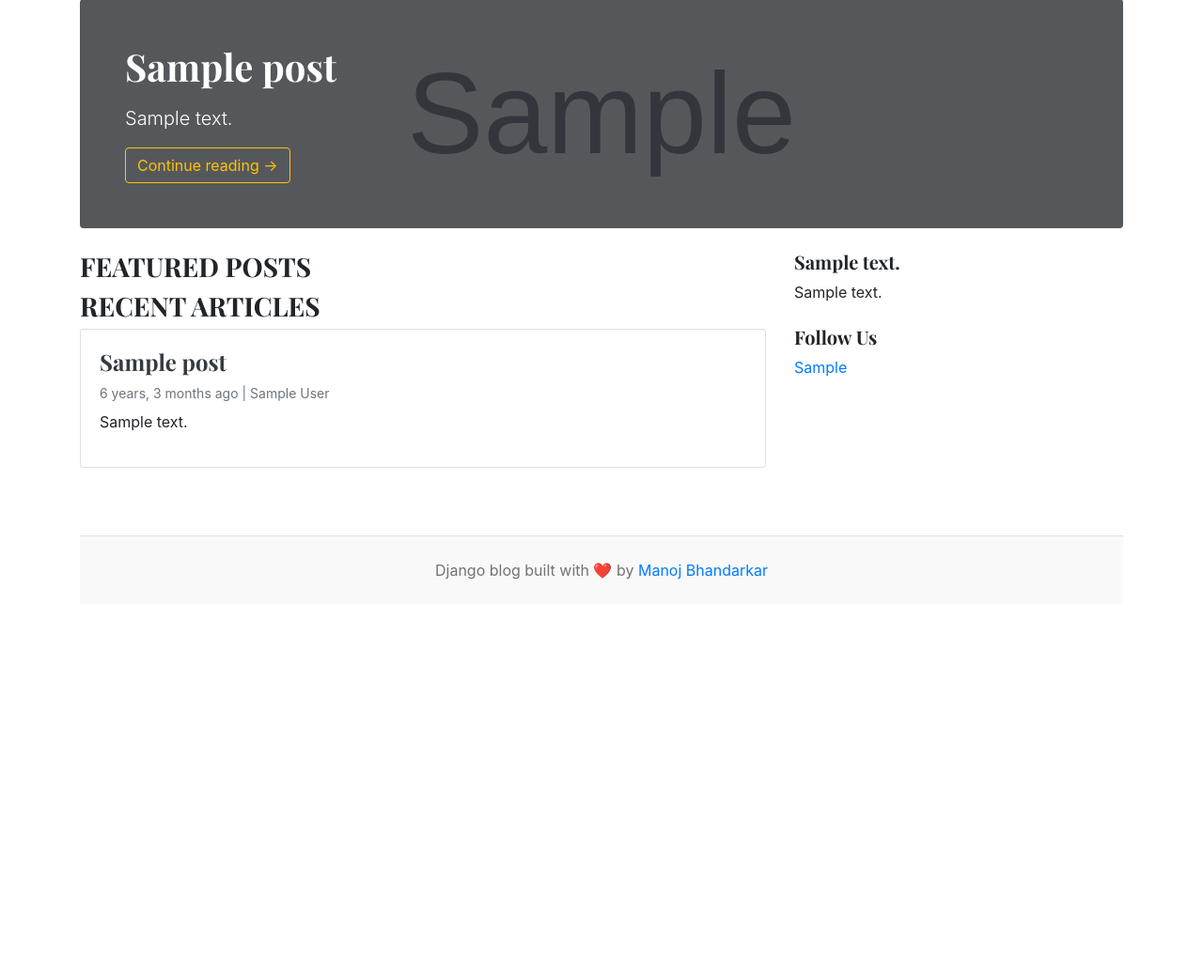
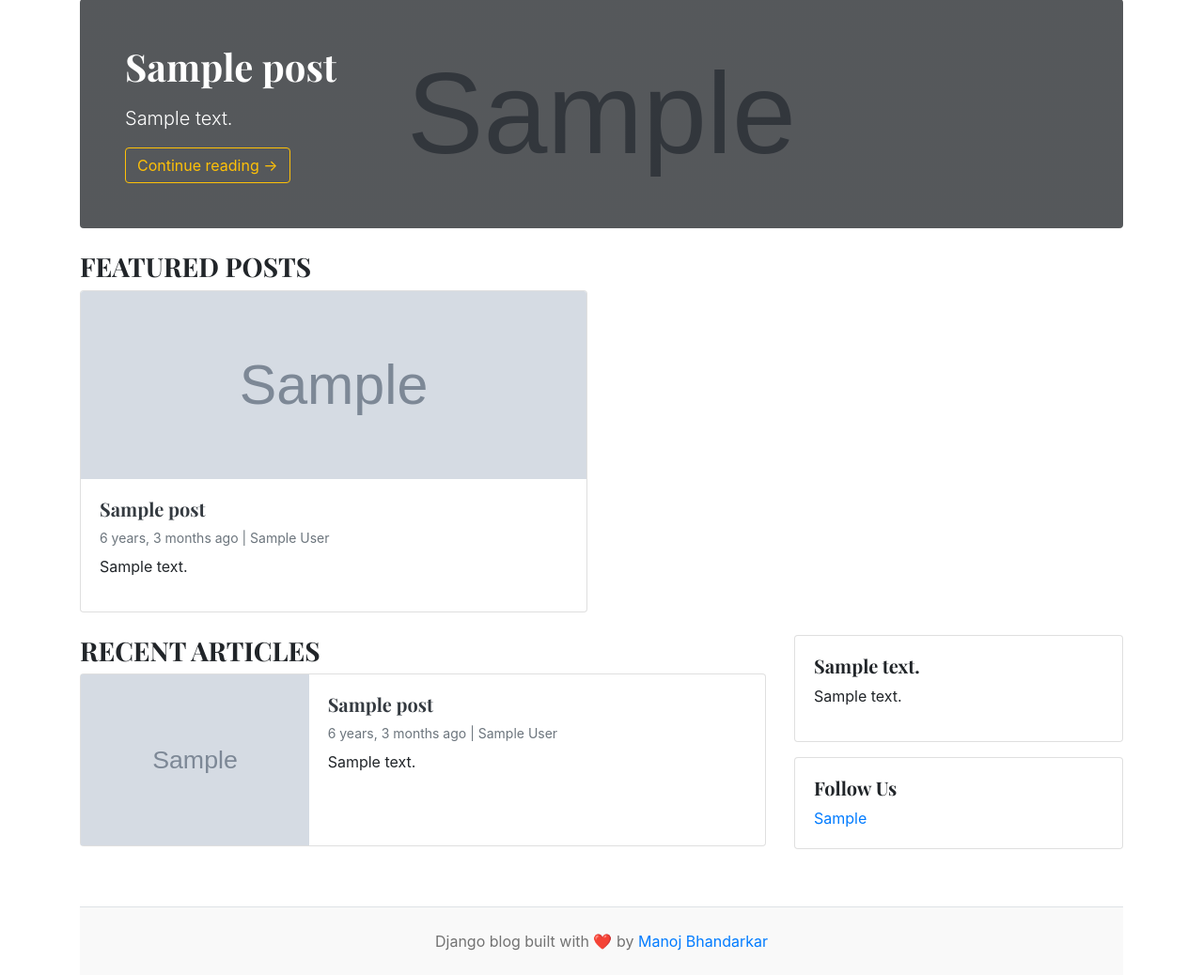
Before and after one commit to Manoj-Bhandarkar/django-blog, a Django app: template templates/home.html in a window 1280 px wide. Shown: the part 156-1194 px from the top of the page at 94% size. Before the commit the page ends 773 px from the top, so only its background shows below. Run offline with Django 5.2, Linux system fonts and the light colour scheme; tables that the repository leaves empty hold one stand-in row (values such as "Sample post"); the template is opened without the code that fills it: values that come from a table or form of the project are taken from there, most other values are stand-ins (such as "Sample title", 1, 10 or a date in 2020); grey boxes marked "Sample" are stand-in pictures; data that the repository does not hold is empty; parts of the project's set-up code (start-up, migrations or seed data) failed here and were passed over.

Commit message:
look fix

```diff
--- a/templates/home.html
+++ b/templates/home.html
@@ -1,6 +1,5 @@
 {% extends 'base.html' %}
 {% block content %}
-
 <!-- HERO SECTION -->
 {% for post in featured_posts %}
 {% if forloop.first %}
@@ -19,71 +18,78 @@
 {% endif %}
 {% endfor %}
 
-
-<!-- MAIN GRID -->
-<div class="row">
-
-  <!-- LEFT CONTENT -->
-  <div class="col-lg-8 col-md-12">
-
 <!-- FEATURED POSTS -->
 <h3 class="section-title">FEATURED POSTS</h3>
 
-    {% for post in featured_posts %}
-    {% if not forloop.first %}
-    <div class="featured-post d-flex mb-4">
+<div class="row">
+  {% for post in featured_posts|slice:":2" %}
+  <div class="col-md-6">
+    <div class="card h-100">
 
+      {% if post.featured_image %}
+      <img src="{{ post.featured_image.url }}" class="card-img-top" style="height:200px; object-fit:cover;">
+      {% endif %}
 
-      <!-- TEXT -->
-      <div>
+      <div class="card-body">
         <h5>
           <a href="{% url 'blog_detail' post.slug %}" class="text-dark">
             {{ post.title }}
           </a>
         </h5>
 
-        <small class="text-muted d-block mb-1">
+        <small class="text-muted d-block mb-2">
           {{ post.created_at|timesince }} ago | {{ post.author }}
         </small>
 
-        <p class="mb-0">
-          {{ post.short_description|truncatewords:20 }}
-        </p>
+        <p>{{ post.short_description|truncatewords:20 }}</p>
       </div>
 
     </div>
-    {% endif %}
+  </div>
   {% endfor %}
+</div>
 
 
-    <!-- RECENT POSTS -->
+<!-- MAIN CONTENT -->
+<div class="row mt-4">
+
+  <!-- LEFT: RECENT POSTS -->
+  <div class="col-lg-8">
+
     <h3 class="section-title">RECENT ARTICLES</h3>
 
     {% for post in posts %}
-    <div class="card">
+    <div class="card mb-3">
+      <div class="row no-gutters">
+
+        {% if post.featured_image %}
+        <div class="col-md-4">
+          <img src="{{ post.featured_image.url }}" class="img-fluid h-100" style="object-fit:cover;">
+        </div>
+        {% endif %}
+
+        <div class="col-md-8">
           <div class="card-body">
-
-        <h4>
+            <h5>
               <a href="{% url 'blog_detail' post.slug %}" class="text-dark">
                 {{ post.title }}
               </a>
-        </h4>
+            </h5>
 
             <small class="text-muted d-block mb-2">
               {{ post.created_at|timesince }} ago | {{ post.author }}
             </small>
 
-        <p>
-          {{ post.short_description|truncatewords:25 }}
-        </p>
+            <p>{{ post.short_description|truncatewords:25 }}</p>
+          </div>
+        </div>
 
       </div>
     </div>
     {% endfor %}
 
-
-    <!-- PAGINATION -->
-    <div class="mt-4 d-flex justify-content-between">
+    <!-- Pagination -->
+    <div class="d-flex justify-content-between">
       {% if posts.has_previous %}
         <a class="btn btn-outline-warning" href="?page={{ posts.previous_page_number }}">Newer</a>
       {% endif %}
@@ -95,20 +101,23 @@
   </div>
 
 
-  <!-- SIDEBAR -->
-  <aside class="col-lg-4 col-md-12 mt-4 mt-lg-0 blog-sidebar">
+  <!-- RIGHT: SIDEBAR -->
+  <aside class="col-lg-4 mt-4 mt-lg-0">
 
     <!-- ABOUT -->
-    <div class="sidebar-box mb-4">
+    <div class="card mb-3">
+      <div class="card-body">
         <h5>{{ about.about_heading }}</h5>
         <p>{{ about.about_description }}</p>
       </div>
+    </div>
 
-    <!-- SOCIAL -->
+    <!-- FOLLOW -->
     {% if social_links %}
-    <div class="sidebar-box">
+    <div class="card">
+      <div class="card-body">
         <h5>Follow Us</h5>
-      <ul class="list-unstyled">
+        <ul class="list-unstyled mb-0">
           {% for link in social_links %}
           <li>
             <a href="{{ link.link }}" target="_blank">
@@ -118,6 +127,7 @@
           {% endfor %}
         </ul>
       </div>
+    </div>
     {% endif %}
 
   </aside>
```
Lines whose indentation alone changed are shown as unchanged.
